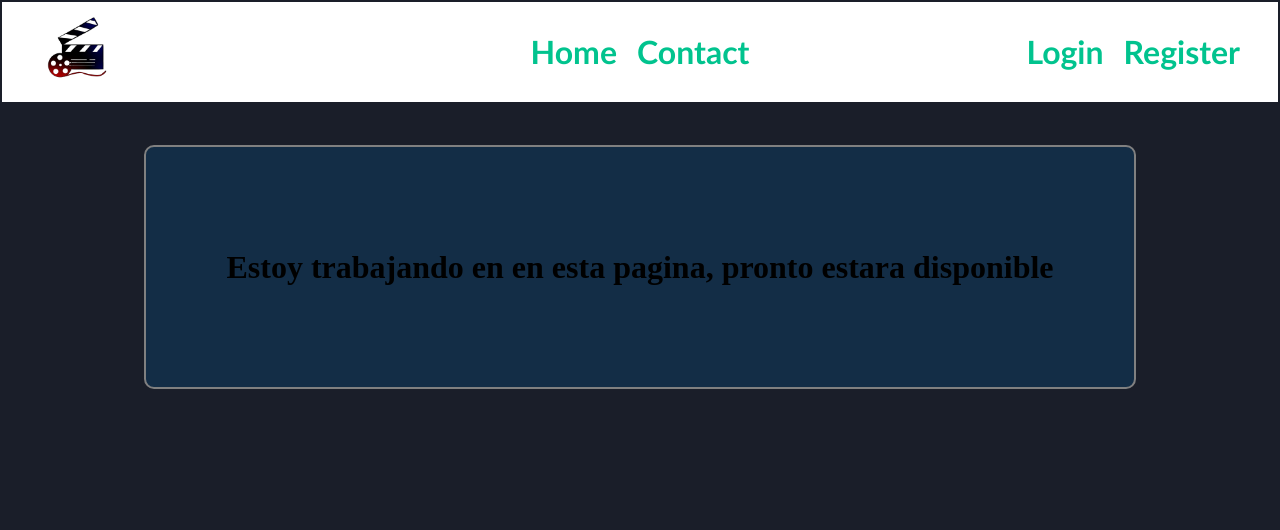
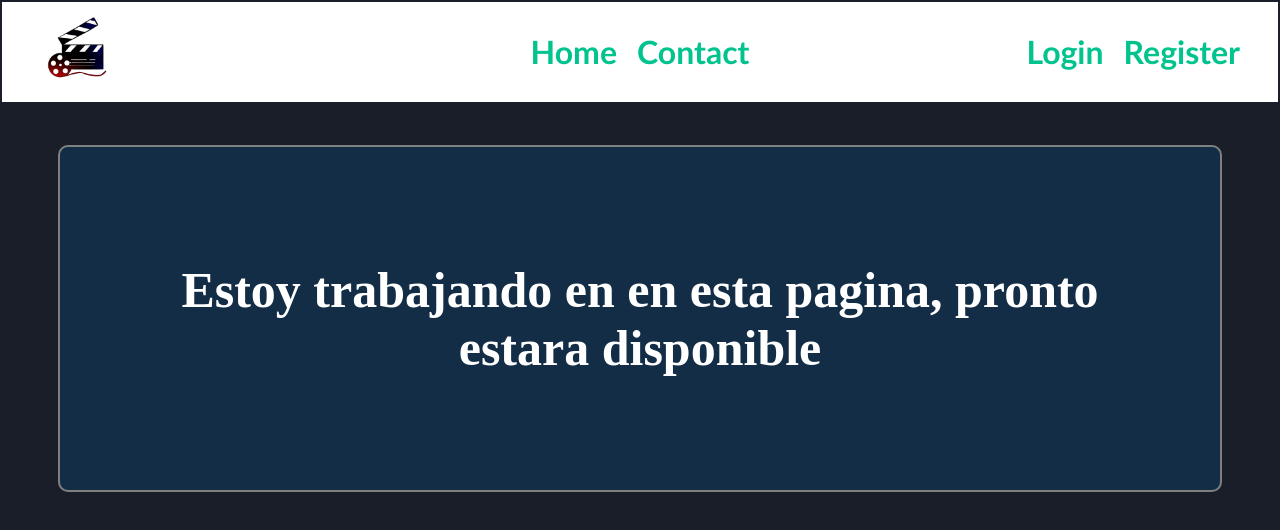
Before and after one commit to pachecus/MovieSearcher2.0, a React (Create React App) app in the folder movie-searcher/: page /Contacto in a window 1280 px wide. Shown: the top 530 px of the page. Built offline with nearby package versions, Linux system fonts and the light colour scheme.

Commit message:
css para contacto temporal

```diff
--- a/movie-searcher/src/css/styles.css
+++ b/movie-searcher/src/css/styles.css
@@ -280,6 +280,12 @@ width: 100px;
   justify-content: center;
 }
 
+/* Este es temporal, se tiene que ir cuando termine la pagina */
+.contacto h1 {
+  color: var(--color-userTitles);
+  font-size: 50px;
+}
+
 .home-options input {
   width: 40%;
   height: 50px;
```
